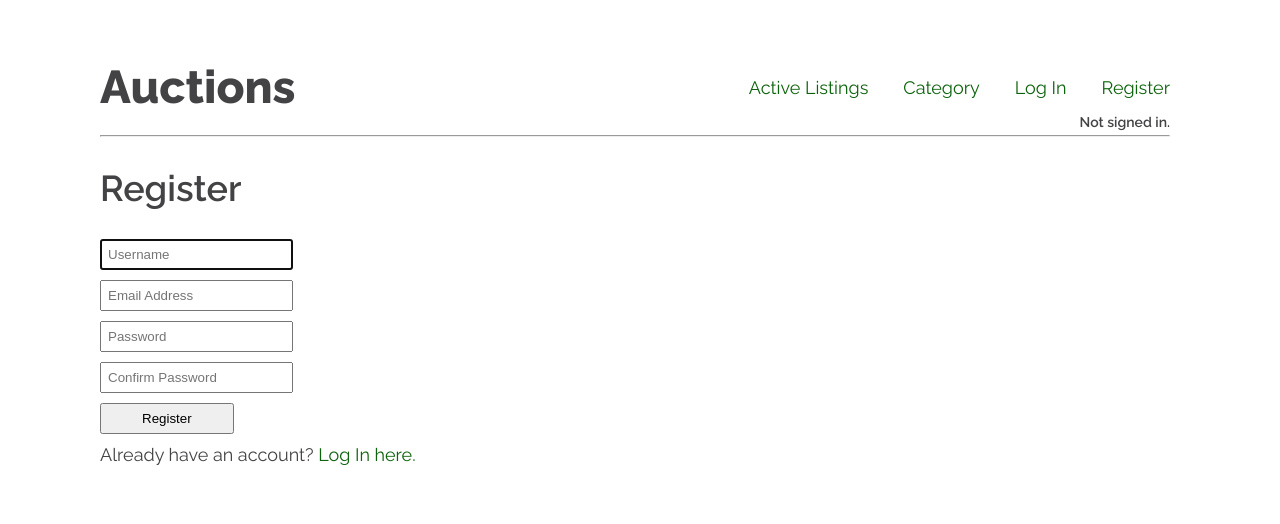
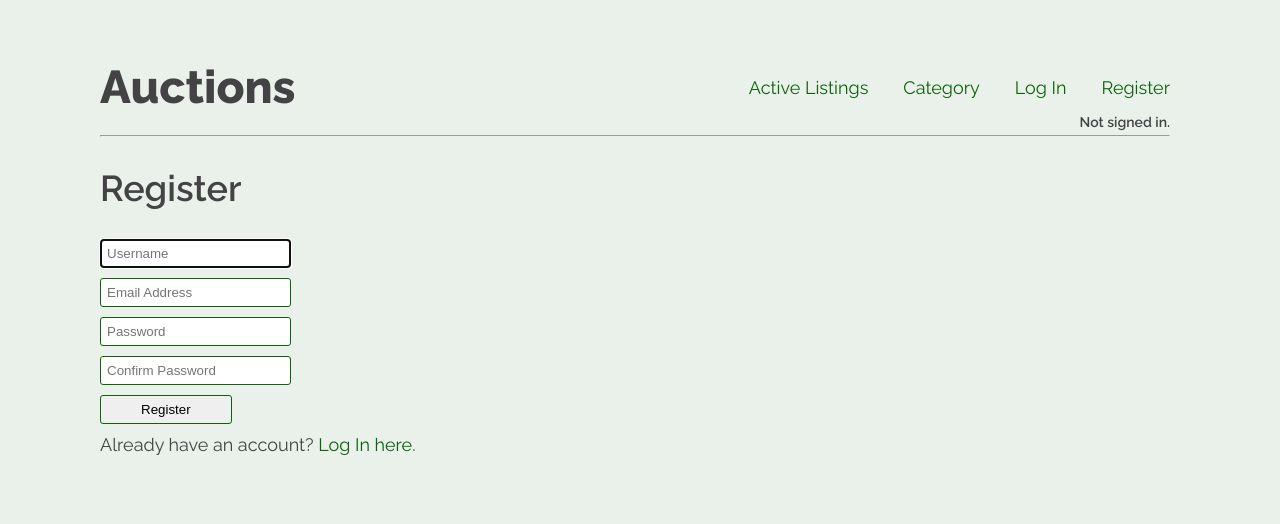
Before and after one commit to monk3yd/commerce-v2, a Django app: page /register in a window 1280 px wide. Shown: the top 524 px of the page. Run offline with Django 3.2, Linux system fonts and the light colour scheme; some libraries are stand-ins or nearby versions.

Commit message:
Finish style btns and inputs

```diff
--- a/auctions/static/auctions/style.css
+++ b/auctions/static/auctions/style.css
@@ -10,6 +10,7 @@ html {
 
 body {
     color: rgb(67, 67, 70);
+    background-color: rgb(234, 241, 234);
     font-size: 1.8rem;
     font-family: 'Raleway', 'Trebuchet MS', 'Lucida Sans Unicode', 'Lucida Grande', 'Lucida Sans', Arial, sans-serif;
     padding: 6rem 10rem;
@@ -84,13 +85,23 @@ hr {
 }
 
 .form-control {
+    border: 1px solid rgb(12, 99, 12);
+    border-radius: 0.3rem;
     margin-bottom: 1rem;
     padding: 0.6rem;
+
 }
 
 .btn {
+    border: 1px solid rgb(12, 99, 12);
+    border-radius: 0.3rem;
     margin-bottom: 1rem;
     padding: 0.6rem 4rem;
+}
+
+.btn:hover {
+    color: white;
+    background-color:rgb(12, 99, 12);
 }
 
 /* Categories */
```
